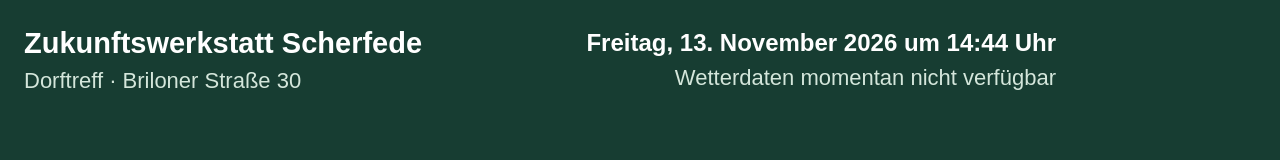
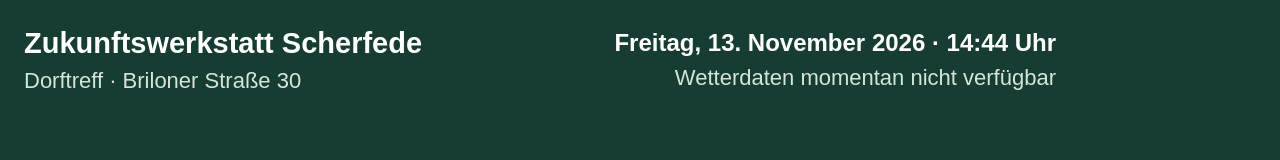
Before and after one commit to aaltmann-design/scherfede-stele, a plain HTML site: page index.html in a window 1280 px wide. Drawn offline with Linux system fonts and the light colour scheme; no server answers.

Commit message:
Add files via upload

```diff
--- a/index.html
+++ b/index.html
@@ -27,8 +27,10 @@ header{height:120px;width:1080px;max-width:100%;display:grid;grid-template-colum
 const dateEl = document.getElementById('datetime');
 const weatherEl = document.getElementById('weather');
 function updateDate(){
-  const str = new Intl.DateTimeFormat('de-DE',{timeZone:'Europe/Berlin',weekday:'long',day:'numeric',month:'long',year:'numeric',hour:'2-digit',minute:'2-digit'}).format(new Date());
-  dateEl.textContent = str + ' Uhr';
+  const now = new Date();
+  const date = new Intl.DateTimeFormat('de-DE',{timeZone:'Europe/Berlin',weekday:'long',day:'numeric',month:'long',year:'numeric'}).format(now);
+  const time = new Intl.DateTimeFormat('de-DE',{timeZone:'Europe/Berlin',hour:'2-digit',minute:'2-digit',hourCycle:'h23'}).format(now);
+  dateEl.textContent = date + ' · ' + time + ' Uhr';
 }
 updateDate(); setInterval(updateDate,15000);
 function symbol(code){if(code===0)return '☀️';if(code<=3)return '⛅';if(code===45||code===48)return '🌫️';if(code>=51&&code<=67)return '🌧️';if(code>=71&&code<=77)return '❄️';if(code>=80&&code<=82)return '🌦️';if(code>=95)return '⛈️';return '🌤️';}
```
